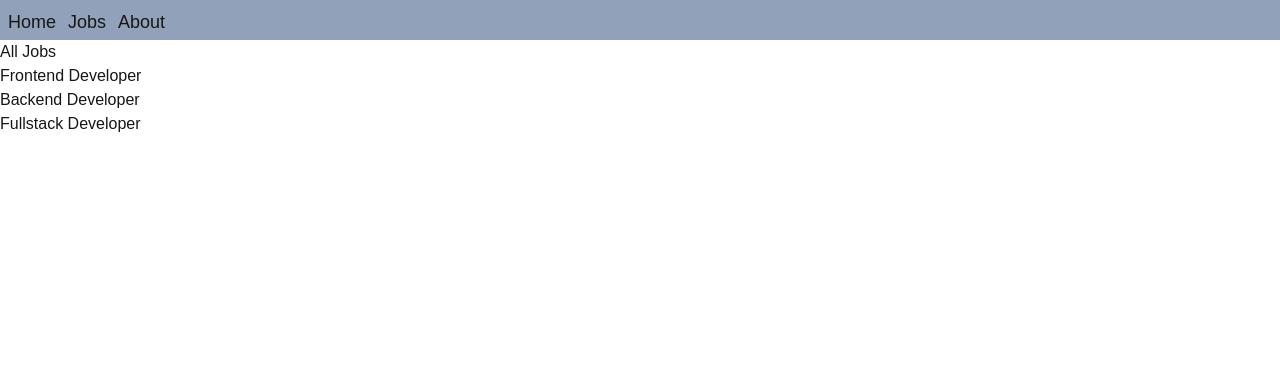
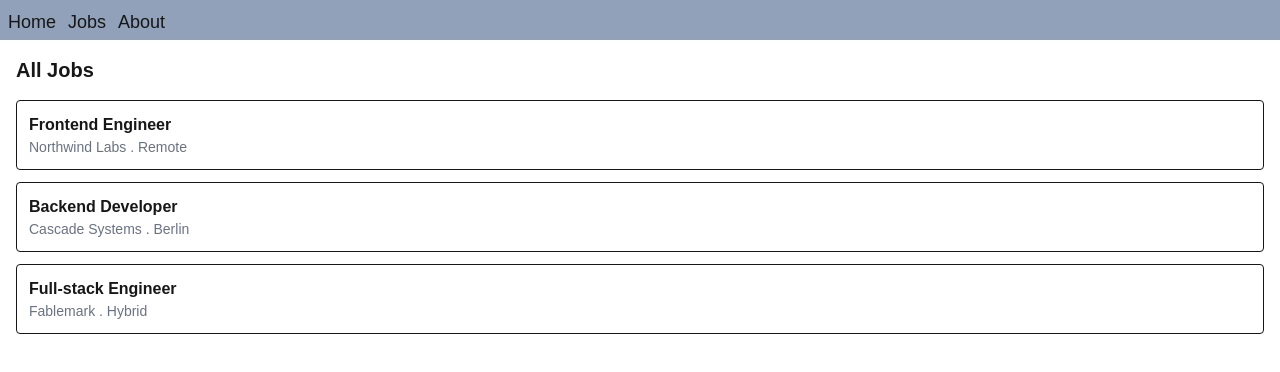
Before and after one commit to MarziLightSep/jobboard, a Next.js app: page /jobs in a window 1280 px wide. Shown: the top 372 px of the page. Built offline with nearby package versions, Linux system fonts and the light colour scheme.

Commit message:
add jobs data source, listing page, and dynamic detail lookup

```diff
--- /dev/null
+++ b/app/data/jobs.js
@@ -0,0 +1,23 @@
+export const jobs = [
+  {
+    id: 1,
+    title: "Frontend Engineer",
+    company: "Northwind Labs",
+    location: "Remote",
+    salary: "$90k–$120k",
+  },
+  {
+    id: 2,
+    title: "Backend Developer",
+    company: "Cascade Systems",
+    location: "Berlin",
+    salary: "€65k–€85k",
+  },
+  {
+    id: 3,
+    title: "Full-stack Engineer",
+    company: "Fablemark",
+    location: "Hybrid",
+    salary: "$100k–$130k",
+  },
+];
--- a/app/jobs/[id]/page.js
+++ b/app/jobs/[id]/page.js
@@ -1,9 +1,20 @@
+import { jobs } from "@/app/data/jobs";
+
 export default async function JobDetail({params}) {
     const {id} = await params;
-    return(
-        <main>
-            <h1>Job Detail</h1>
-            <p>You are viewing job ID: {id}</p>
-        </main>
+    const job = jobs.find((job) => job.id === Number(id));
+
+    if (!job) {
+        return <main className="p-4 text-xl font-bold">Job not found</main>;
+    }
+
+    return (
+      <main className="p-4">
+        <h1 className="text-2xl font-bold">{job.title}</h1>
+        <p className="text-gray-500">
+          {job.company} · {job.location}
+        </p>
+        <p className="mt-2 font-semibold">{job.salary}</p>
+      </main>
     );
 }
--- a/app/jobs/page.js
+++ b/app/jobs/page.js
@@ -1,19 +1,24 @@
 import Link from "next/link";
+import { jobs } from "../data/jobs";
 
 export default function Jobs() {
     return (
-      <main>
-        <h1>All Jobs</h1>
-        <ul>
-          <li>
-            <Link href={"/jobs/1"}>Frontend Developer</Link>
-          </li>
-          <li>
-            <Link href={"/jobs/2"}>Backend Developer</Link>
-          </li>
-          <li>
-            <Link href={"/jobs/3"}>Fullstack Developer</Link>
-          </li>
+      <main className="p-4">
+        <h1 className="text-xl font-bold mb-4">All Jobs</h1>
+        <ul className="flex flex-col gap-3">
+          {jobs.map((job) => (
+            <li key={job.id} className="border p-3 rounded">
+              <Link
+                href={`/jobs/${job.id}`}
+                className="font-semibold hover:underline hover:text-orange-400"
+              >
+                {job.title}
+              </Link>
+              <p className="text-sm text-gray-500">
+                {job.company} . {job.location}
+              </p>
+            </li>
+          ))}
         </ul>
       </main>
     );
```
